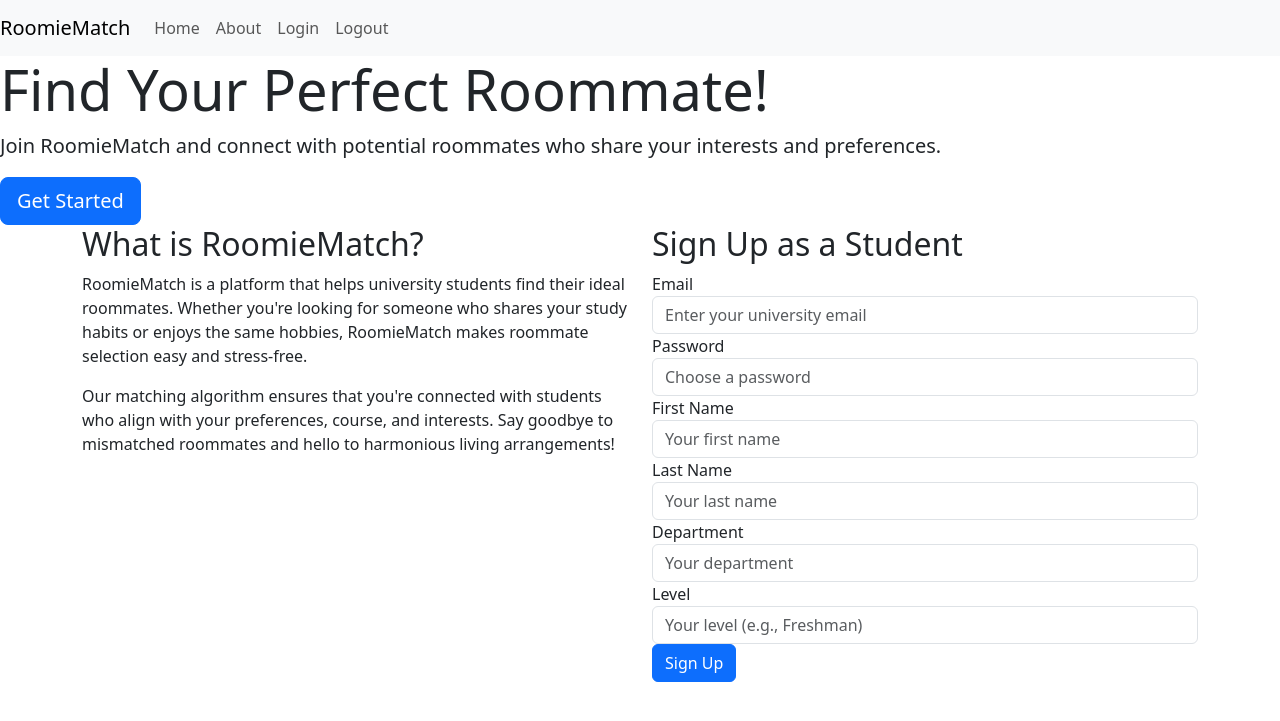
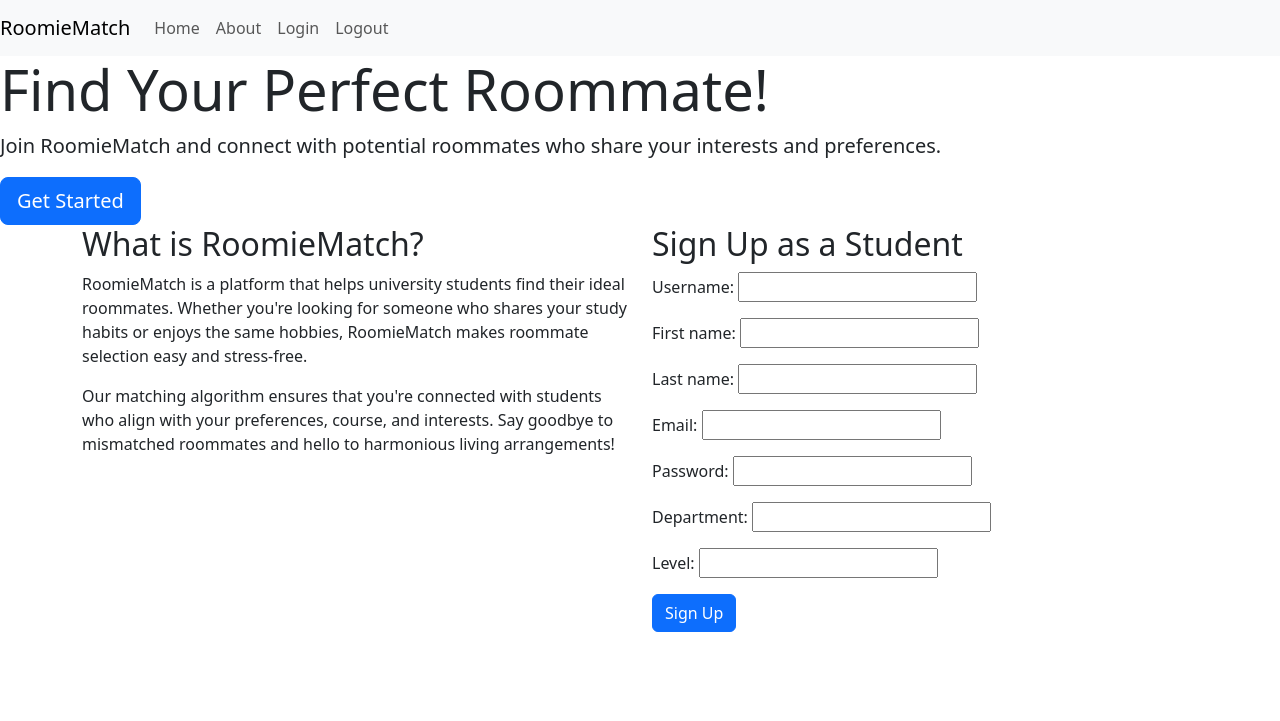
Before and after one commit to doingSigns/roomie, a Django app: page /web/ in a window 1280 px wide. Shown: the top 721 px of the page. Run offline with Django 4.2, Linux system fonts and the light colour scheme; some libraries are stand-ins or nearby versions.

Commit message:
On branch main Changes to be committed: 	modified:   roomiematch/settings.py 	modified:   web/forms.py 	modified:   web/templates/base.html 	modified:   web/templates/web/home.html 	modified:   web/templates/web/signup.html 	modified:   web/views.py

```diff
--- a/roomiematch/settings.py
+++ b/roomiematch/settings.py
@@ -128,6 +128,9 @@ STATIC_URL = 'static/'
 
 DEFAULT_AUTO_FIELD = 'django.db.models.BigAutoField'
 
+# Redirect login requests to our custom page
+LOGIN_URL = '/web/login/'
+
 # Specify where to redircet users after successful login
 LOGIN_REDIRECT_URL = '/web/dashboard/'
 
--- a/web/forms.py
+++ b/web/forms.py
@@ -1,9 +1,10 @@
 from django import forms
 
 class StudentSignUpForm(forms.Form):
+    username = forms.CharField()
+    first_name = forms.CharField()
+    last_name = forms.CharField()
     email = forms.EmailField()
     password = forms.CharField(widget=forms.PasswordInput)
-    first_name = forms.CharField()
-    last_name = forms.CharField()
     department = forms.CharField()
     level = forms.CharField()
--- a/web/templates/base.html
+++ b/web/templates/base.html
@@ -12,6 +12,30 @@
 {% bootstrap_javascript %}
 </head>
 <body>
+  <nav class="navbar navbar-expand-lg navbar-light bg-light">
+    <a class="navbar-brand" href="#">RoomieMatch</a>
+    <button class="navbar-toggler" type="button" data-toggle="collapse" data-target="#navbarNav"
+      aria-controls="navbarNav" aria-expanded="false" aria-label="Toggle navigation">
+      <span class="navbar-toggler-icon"></span>
+    </button>
+    <div class="collapse navbar-collapse" id="navbarNav">
+      <ul class="navbar-nav ml-auto">
+        <li class="nav-item active">
+          <a class="nav-link" href="#">Home</a>
+        </li>
+        <li class="nav-item">
+          <a class="nav-link" href="#">About</a>
+        </li>
+        <li class="nav-item">
+          <!-- a class="nav-link" href="#">Contact</a -->
+          <a class="nav-link" href="{% url 'web:login' %}">Login</a>
+        </li>
+        <li class="nav-item">
+        <a class="nav-link" href="{% url 'web:logout' %}">Logout</a>
+        </li>
+      </ul>
+    </div>
+  </nav>
   {% block content %}
   {% endblock %}
   <!-- Load Bootstrap JS and any other scripts here -->
--- a/web/templates/web/home.html
+++ b/web/templates/web/home.html
@@ -1,31 +1,6 @@
 {% extends 'base.html' %}
 
 {% block content %}
-<nav class="navbar navbar-expand-lg navbar-light bg-light">
-  <a class="navbar-brand" href="#">RoomieMatch</a>
-  <button class="navbar-toggler" type="button" data-toggle="collapse" data-target="#navbarNav"
-    aria-controls="navbarNav" aria-expanded="false" aria-label="Toggle navigation">
-    <span class="navbar-toggler-icon"></span>
-  </button>
-  <div class="collapse navbar-collapse" id="navbarNav">
-    <ul class="navbar-nav ml-auto">
-      <li class="nav-item active">
-        <a class="nav-link" href="#">Home</a>
-      </li>
-      <li class="nav-item">
-        <a class="nav-link" href="#">About</a>
-      </li>
-      <li class="nav-item">
-        <!-- a class="nav-link" href="#">Contact</a -->
-        <a class="nav-link" href="{% url 'web:login' %}">Login</a>
-      </li>
-      <li class="nav-item">
-      <a class="nav-link" href="{% url 'web:logout' %}">Logout</a>
-      </li>
-    </ul>
-  </div>
-</nav>
-
 <div class="jumbotron">
   <h1 class="display-4">Find Your Perfect Roommate!</h1>
   <p class="lead">Join RoomieMatch and connect with potential roommates who share your interests and preferences.</p>
@@ -56,31 +31,7 @@
 
       <form method="post" action="{% url 'web:signup' %}">
         {% csrf_token %}
-
-          <div class="form-group">
-            <label for="email">Email</label>
-            <input type="email" class="form-control" id="email" name="email" placeholder="Enter your university email">
-          </div>
-          <div class="form-group">
-            <label for="password">Password</label>
-            <input type="password" class="form-control" id="password" name="password" placeholder="Choose a password">
-          </div>
-          <div class="form-group">
-            <label for="first_name">First Name</label>
-            <input type="text" class="form-control" id="first_name" name="first_name" placeholder="Your first name">
-          </div>
-          <div class="form-group">
-            <label for="last_name">Last Name</label>
-            <input type="text" class="form-control" id="last_name" name="last_name" placeholder="Your last name">
-          </div>
-          <div class="form-group">
-            <label for="department">Department</label>
-            <input type="text" class="form-control" id="department" name="department" placeholder="Your department">
-          </div>
-          <div class="form-group">
-            <label for="level">Level</label>
-            <input type="text" class="form-control" id="level" name="level" placeholder="Your level (e.g., Freshman)">
-          </div>
+        {{ form.as_p }}
         <button type="submit" class="btn btn-primary">Sign Up</button>
       </form>
     </div>
--- a/web/templates/web/signup.html
+++ b/web/templates/web/signup.html
@@ -1,5 +1,9 @@
+{% extends 'base.html' %}
+
+{% block content %}
 <form method="post">
     {% csrf_token %}
     {{ form.as_p }}
     <button type="submit">Sign up</button>
   </form>
+  {% endblock %}
--- a/web/views.py
+++ b/web/views.py
@@ -5,30 +5,44 @@ from django.shortcuts import render, redirect
 
 from django.contrib.auth.decorators import login_required
 
+from django.core.exceptions import ValidationError
+
 from .forms import StudentSignUpForm
 
 from .models import Student
 
 # Create your views here.
 def home(request):
-    return render(request, 'web/home.html')
+    form = StudentSignUpForm()
+    return render(request, 'web/home.html', {'form': form})
 
 def signup(request):
     if request.method == 'POST':
         form = StudentSignUpForm(request.POST)
         if form.is_valid():
-            user = User.objects.create_user(
-                username=form.cleaned_data['username'],
-                email=form.cleaned_data['email'],
-                password=form.cleaned_data['password']
-            )
-            student = Student.objects.create(
-                user=user,
-                department=form.cleaned_data['department'],
-                level=form.cleaned_data['level']
-            )
-            login(request, user)
-            return redirect('home')  # Redirect after successful signup
+            username = form.cleaned_data['username']
+            email = form.cleaned_data['email']
+
+            # Check if a user with the provided username or email already exists
+            if User.objects.filter(username=username).exists():
+                form.add_error('username', 'A user with this username already exists.')
+            elif User.objects.filter(email=email).exists():
+                form.add_error('email', 'A user with this email already exists.')
+            else:
+                user = User.objects.create_user(
+                    username=username,
+                    first_name=form.cleaned_data['first_name'],
+                    last_name=form.cleaned_data['last_name'],
+                    email=email,
+                    password=form.cleaned_data['password']
+                )
+                student = Student.objects.create(
+                    user=user,
+                    department=form.cleaned_data['department'],
+                    level=form.cleaned_data['level']
+                )
+                login(request, user)
+                return redirect('web:dashboard')  # Redirect after successful signup
     else:
         form = StudentSignUpForm()
 
```
Lines whose indentation alone changed are shown as unchanged.
